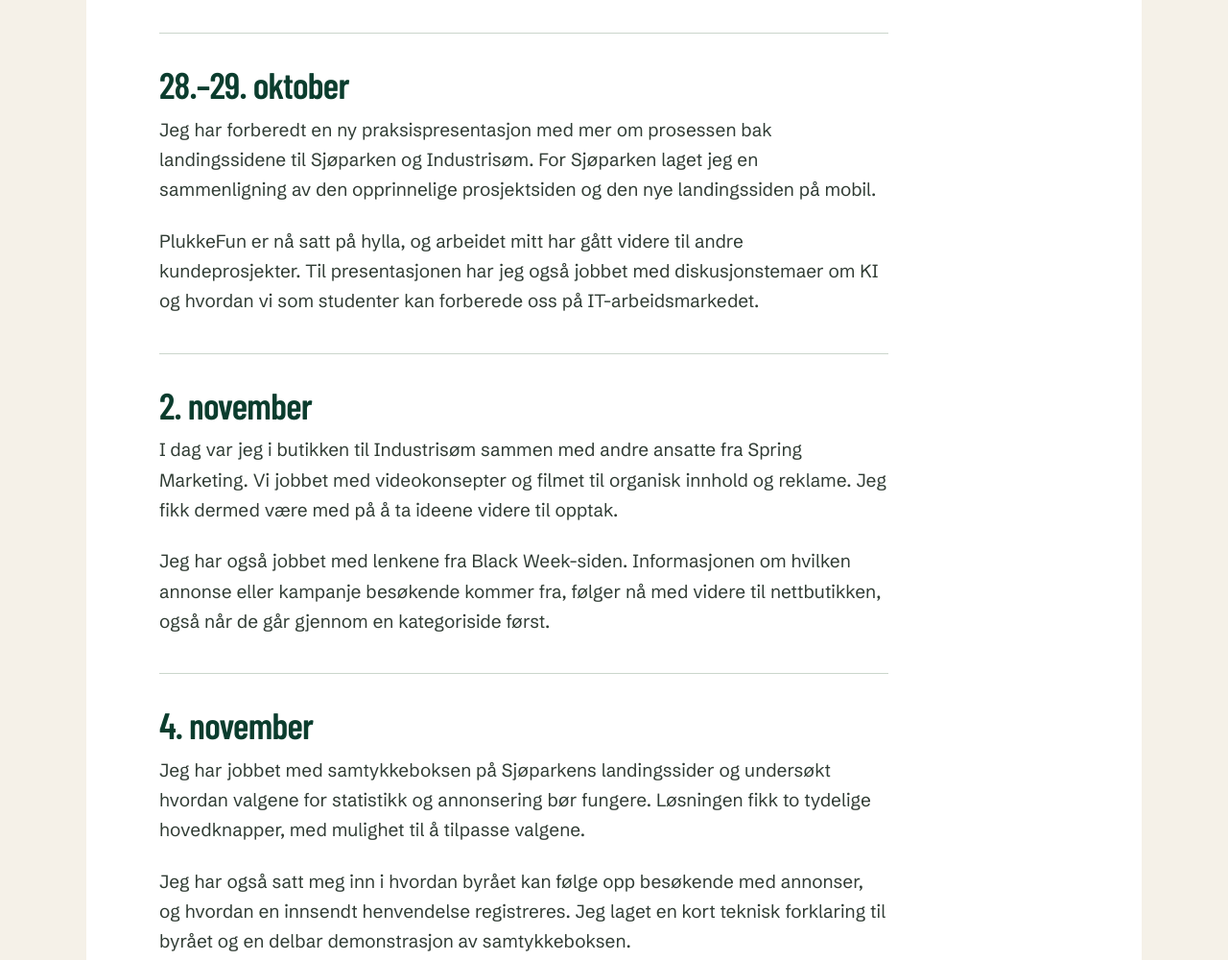
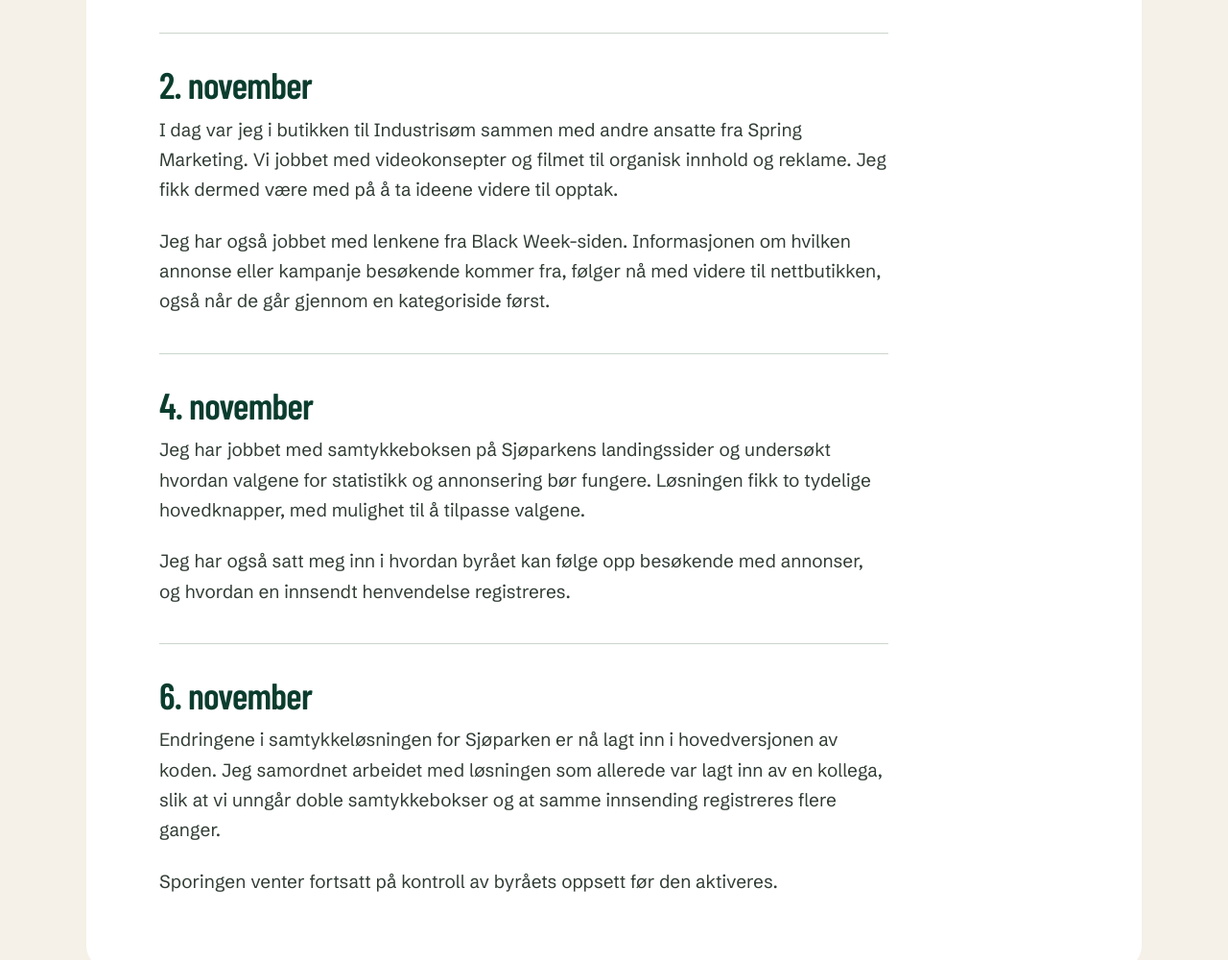
Before and after one commit to haldvar/haldvar.github.io, a plain HTML site: page prosjektdagbok.html in a window 1280 px wide. Shown: the part 3740-4740 px from the top of the page at 96% size. Drawn offline with Linux system fonts and the light colour scheme.

Commit message:
Trim practice journal entries as requested

```diff
--- a/prosjektdagbok.html
+++ b/prosjektdagbok.html
@@ -180,21 +180,6 @@
                 </p>
               </section>
               <section class="journal-entry">
-                <h3>28.–29. oktober</h3>
-                <p>
-                  Jeg har forberedt en ny praksispresentasjon med mer om
-                  prosessen bak landingssidene til Sjøparken og Industrisøm.
-                  For Sjøparken laget jeg en sammenligning av den opprinnelige
-                  prosjektsiden og den nye landingssiden på mobil.
-                </p>
-                <p>
-                  PlukkeFun er nå satt på hylla, og arbeidet mitt har gått videre
-                  til andre kundeprosjekter. Til presentasjonen har jeg også
-                  jobbet med diskusjonstemaer om KI og hvordan vi som studenter
-                  kan forberede oss på IT-arbeidsmarkedet.
-                </p>
-              </section>
-              <section class="journal-entry">
                 <h3>2. november</h3>
                 <p>
                   I dag var jeg i butikken til Industrisøm sammen med andre
@@ -220,8 +205,7 @@
                 <p>
                   Jeg har også satt meg inn i hvordan byrået kan følge opp
                   besøkende med annonser, og hvordan en innsendt henvendelse
-                  registreres. Jeg laget en kort teknisk forklaring til byrået
-                  og en delbar demonstrasjon av samtykkeboksen.
+                  registreres.
                 </p>
               </section>
               <section class="journal-entry">
@@ -235,8 +219,7 @@
                 </p>
                 <p>
                   Sporingen venter fortsatt på kontroll av byråets oppsett før
-                  den aktiveres. Jeg har også jobbet med manus til en kort film
-                  om praksisperioden og det jeg har bidratt med hos Spring.
+                  den aktiveres.
                 </p>
               </section>
             </div>
```
